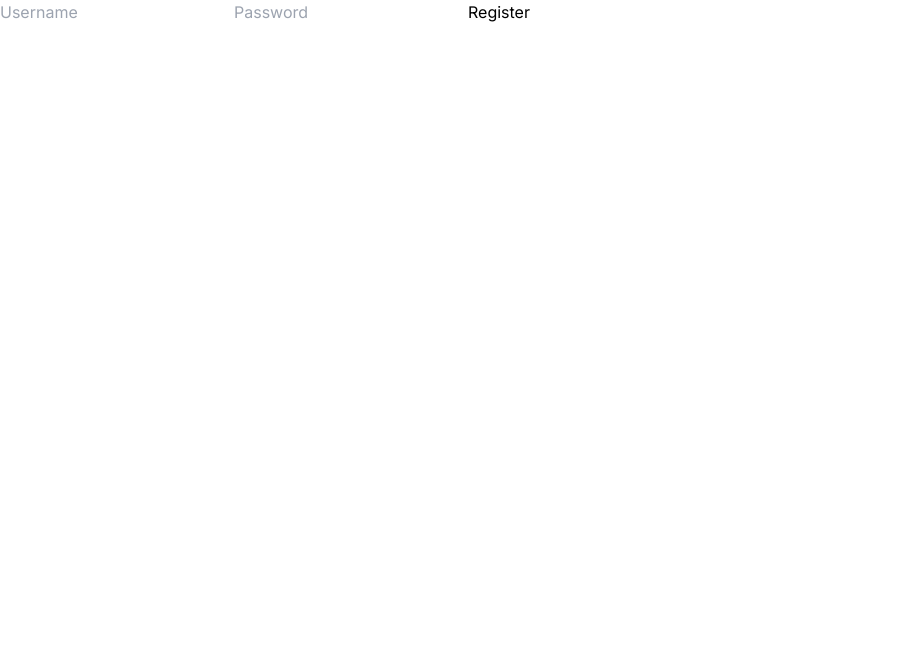
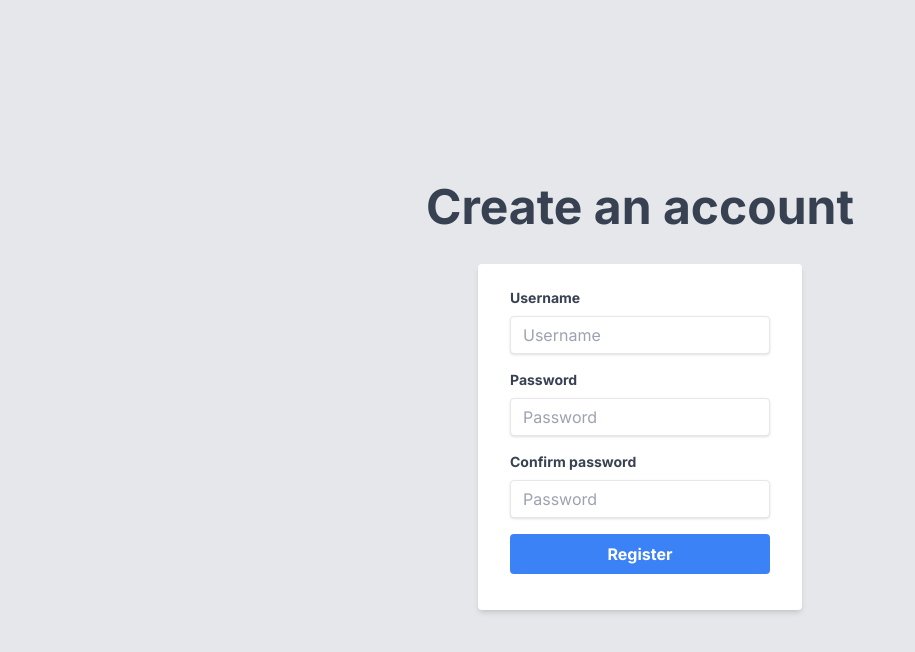
Before and after one commit to michaelzhan1/book-recommend, a Next.js app: page /register in a window 1280 px wide. Shown: the top 652 px of the page, without its empty margins (0-915 px from the left). Built offline with nearby package versions, Linux system fonts and the light colour scheme.

Commit message:
Format login and register pages

```diff
--- a/app/login/page.js
+++ b/app/login/page.js
@@ -1,18 +1,20 @@
-'use'
-
-
 import LoginForm from '@/components/LoginForm'
-import RegisterLink from '@/components/RegisterLink'
 import GoogleLoginButton from '@/components/GoogleLoginButton'
-import { SessionProvider } from 'next-auth/react'
 
 
 export default function Home() {
   return (
     <>
-      <LoginForm />
-      <RegisterLink />
-      <GoogleLoginButton />
+      <div className='flex flex-col h-screen justify-center items-center bg-gray-200'>
+        <div className='flex flex-col items-center mb-4 text-center'>
+          <h1 className='text-5xl font-bold text-gray-700 mb-2 md:w-3/5 xs:w-full leading-snug'>Log in to see your bookshelf</h1>
+        </div>
+        <div className='bg-white shadow-md rounded px-8 pt-6 pb-8 mb-4'>
+          <LoginForm />
+          <hr className='h-px mb-4 bg-gray-400 border-0'/>
+          <GoogleLoginButton />
+        </div>
+      </div>
     </>
   )
 }
--- a/app/register/page.js
+++ b/app/register/page.js
@@ -4,7 +4,14 @@ import RegisterForm from "@/components/RegisterForm";
 export default function Home() {
   return (
     <>
-      <RegisterForm />
+      <div className='flex flex-col h-screen justify-center items-center bg-gray-200'>
+        <div className='flex flex-col items-center mb-4 text-center'>
+          <h1 className='text-5xl font-bold text-gray-700 mb-2 w-full leading-snug'>Create an account</h1>
+        </div>
+        <div className='bg-white shadow-md rounded px-8 pt-6 pb-6 mb-4'>
+          <RegisterForm />
+        </div>
+      </div>
     </>
   )
 }
--- a/components/GoogleLoginButton.js
+++ b/components/GoogleLoginButton.js
@@ -1,12 +1,13 @@
 'use client'
 
-import GoogleButton from "react-google-button"
-import { signIn, useSession } from "next-auth/react"
+import { signIn } from "next-auth/react"
 
 
 // expand functionality to add email as username into database so that it can be used to reference books later
 export default function GoogleLoginButton() {
   return (
-    <GoogleButton onClick={ () => signIn('google', {callbackUrl: `${window.location.origin}/`}) } />
+    <div className="text-center">
+      <button onClick={ () => signIn('google', {callbackUrl: `${window.location.origin}/`}) } className="bg-blue-500 hover:bg-blue-700 font-bold text-white py-2 px-4 rounded focus:outline-none focus:shadow-outline">Sign in with Google</button>
+    </div>
   )
 }
--- a/components/LoginForm.js
+++ b/components/LoginForm.js
@@ -19,10 +19,19 @@ async function login(e) {
 
 export default function LoginForm(props) {
   return (
-    <form onSubmit={ login }>
-      <input type="text" name="username" placeholder="Username" required />
-      <input type="password" name="password" placeholder="Password" required />
-      <button type="submit">Login</button>
+    <form onSubmit={ login } className='flex flex-col justify-center'>
+      <div className='mb-4'>
+        <label htmlFor="username" className='block text-gray-700 text-sm font-bold mb-2'>Username</label>
+        <input type="text" name="username" placeholder="Username" required className='shadow appearance-none border rounded w-full py-2 px-3 text-gray-700 leading-tight focus:outline-none focus:shadow-outline' />
+      </div>
+      <div className='mb-4'>
+        <label htmlFor="password" className='block text-gray-700 text-sm font-bold mb-2'>Password</label>
+        <input type="password" name="password" placeholder="Password" required className='shadow appearance-none border rounded w-full py-2 px-3 text-gray-700 leading-tight focus:outline-none focus:shadow-outline' />
+      </div>
+      <div className='mb-3 text-center'>
+        <button type="submit" className='w-full bg-blue-500 hover:bg-blue-700 text-white font-bold py-2 rounded focus:outline-none focus:shadow-outline mb-3'>Login</button>
+        <a href="/register" className='text-sm text-blue-500 hover:text-blue-700 underline'>Click here to register</a>
+      </div>
     </form>
   )
 }
--- a/components/RegisterForm.js
+++ b/components/RegisterForm.js
@@ -7,6 +7,10 @@ import { signIn } from 'next-auth/react'
 // same here as with login form, create a register route to handle the error of the user already existing
 async function register(e) {
   e.preventDefault()
+  if (e.target.password.value !== e.target.confirmPassword.value) {
+    alert('Passwords do not match')
+    return
+  }
   const res = await fetch('/api/auth/register', {
     method: 'POST',
     headers: {
@@ -31,10 +35,22 @@ async function register(e) {
 
 export default function RegisterForm(props) {
   return (
-    <form onSubmit={ register }>
-      <input name="username" type="text" placeholder="Username" required />
-      <input name="password" type="password" placeholder="Password" required minLength={8}/>
-      <button type="submit">Register</button>
+    <form onSubmit={ register } className='flex flex-col justify-center'>
+      <div className='mb-4'>
+        <label htmlFor="username" className='block text-gray-700 text-sm font-bold mb-2'>Username</label>
+        <input type="text" name="username" placeholder="Username" required className='shadow appearance-none border rounded w-full py-2 px-3 text-gray-700 leading-tight focus:outline-none focus:shadow-outline' />
+      </div>
+      <div className='mb-4'>
+        <label htmlFor="password" className='block text-gray-700 text-sm font-bold mb-2'>Password</label>
+        <input type="password" name="password" placeholder="Password" required minLength={8} className='shadow appearance-none border rounded w-full py-2 px-3 text-gray-700 leading-tight focus:outline-none focus:shadow-outline' />
+      </div>
+      <div className='mb-4'>
+        <label htmlFor="confirmPassword" className='block text-gray-700 text-sm font-bold mb-2'>Confirm password</label>
+        <input type="password" name="confirmPassword" placeholder="Password" required minLength={8} className='shadow appearance-none border rounded w-full py-2 px-3 text-gray-700 leading-tight focus:outline-none focus:shadow-outline' />
+      </div>
+      <div className='text-center'>
+        <button type="submit" className='w-full bg-blue-500 hover:bg-blue-700 text-white font-bold py-2 rounded focus:outline-none focus:shadow-outline mb-3'>Register</button>
+      </div>
     </form>
   )
 }
--- a/components/RegisterLink.js
+++ /dev/null
@@ -1,10 +0,0 @@
-'use client'
-
-
-export default function RegisterLink (props) {
-  return (
-    <>
-      <a href="/register">Link for register</a>
-    </>
-  )
-}
```
